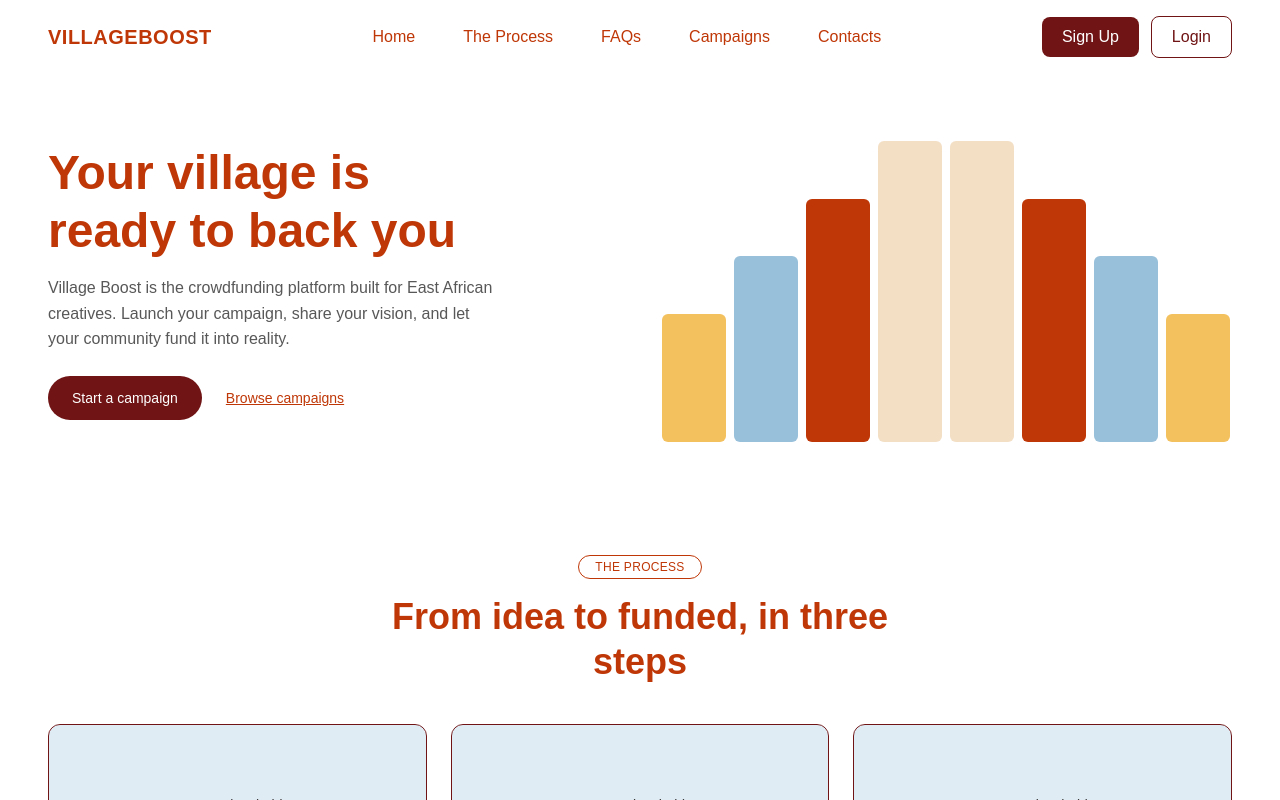
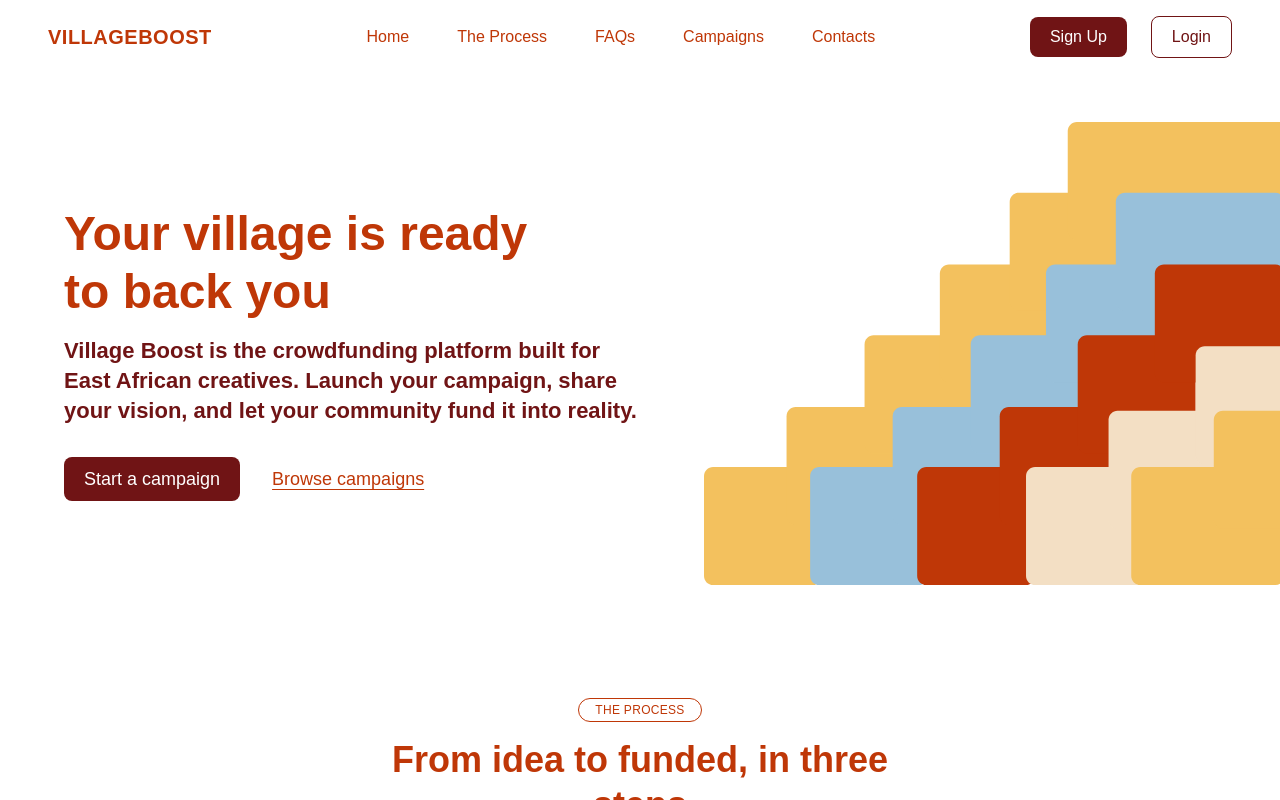
Before and after one commit to villageboost-org/villageboost, a Next.js app: page / in a window 1280 px wide. Shown: the top 800 px of the page. Built offline with nearby package versions, Linux system fonts and the light colour scheme; a web font is replaced by a local one.

Commit message:
style: adjust spacing in Header component and update Hero component layout and text styles

```diff
--- a/app/components/Header.tsx
+++ b/app/components/Header.tsx
@@ -21,7 +21,7 @@ export default function Header() {
         ))}
       </nav>
 
-      <div className="flex items-center gap-3">
+      <div className="flex items-center gap-6">
         <a
           href="/sign-up"
           className="btn-primary"
--- a/app/components/home/Hero.tsx
+++ b/app/components/home/Hero.tsx
@@ -1,53 +1,37 @@
-const stairColors = [
-  "bg-mustard",
-  "bg-sky-blue",
-  "bg-rust-red",
-  "bg-cream",
-];
+import Image from 'next/image';
 
 export default function Hero() {
   return (
-    <section className="grid items-center gap-10 px-6 py-12 md:grid-cols-2 md:px-12">
+    <section className="grid items-center gap-10 px-6 py-12 md:grid-cols-2 md:pl-16 md:pr-0">
       <div>
-        <h1 className="max-w-md text-rust-red">
+        <h1 className="max-w-lg text-rust-red">
           Your village is ready to back you
         </h1>
-        <p className="mt-4 max-w-md text-grey">
+        <h4 className="mt-4 text-maroon">
           Village Boost is the crowdfunding platform built for East African
           creatives. Launch your campaign, share your vision, and let your
           community fund it into reality.
-        </p>
-        <div className="mt-6 flex items-center gap-6">
-          <a
-            href="/start-campaign"
-            className="rounded-full bg-maroon px-6 py-3 text-sm font-medium text-white"
-          >
+        </h4>
+        <div className="mt-8 flex items-center gap-8">
+          <a href="/start-campaign" className="btn-primary text-lg">
             Start a campaign
           </a>
           <a
             href="/campaigns"
-            className="text-sm font-medium text-rust-red underline"
-          >
+            className="text-lg font-medium text-rust-red underline underline-offset-4">
             Browse campaigns
           </a>
         </div>
       </div>
 
-      <div className="flex h-64 items-end justify-center gap-2 md:h-80">
-        {stairColors.map((color, index) => (
-          <div
-            key={color}
-            className={`${color} w-16 rounded-md`}
-            style={{ height: `${40 + index * 18}%` }}
-          />
-        ))}
-        {[...stairColors].reverse().map((color, index) => (
-          <div
-            key={`${color}-${index}`}
-            className={`${color} w-16 rounded-md`}
-            style={{ height: `${40 + (stairColors.length - 1 - index) * 18}%` }}
-          />
-        ))}
+      <div className="flex items-end justify-end">
+        <Image
+          className="h-auto w-full max-w-xl"
+          src="/staircase.svg"
+          alt="staircase graphic"
+          width={700}
+          height={500}
+        />
       </div>
     </section>
   );
```
Also changed, not shown: public/staircase.svg (added).
